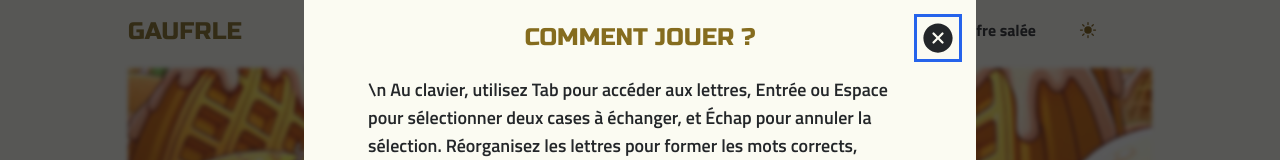
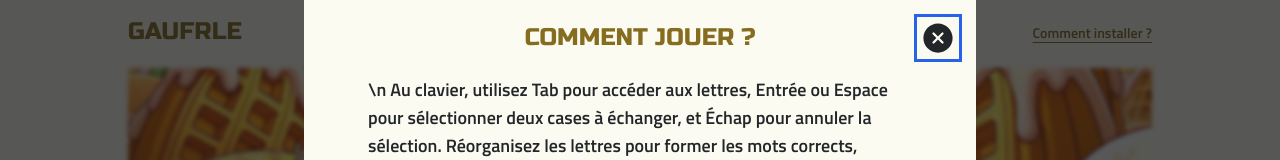
Before and after one commit to William-Louis-Louisy/gaufrle, a React (Vite) app: page / in a window 1280 px wide. Shown: the top 160 px of the page. Built offline with nearby package versions, Linux system fonts and the light colour scheme; some icons are missing.

Commit message:
pwa: provide discoverable install entry in site header

```diff
--- a/src/components/Navigation/Header.tsx
+++ b/src/components/Navigation/Header.tsx
@@ -1,4 +1,5 @@
 import DarkModeToggle from "../DarkModeToggle";
+import InstallApp from "../InstallApp";
 import { Dispatch, SetStateAction } from "react";
 import { FaCircleQuestion, FaBars } from "react-icons/fa6";
 import { Link, useLocation } from "react-router-dom";
@@ -72,6 +73,7 @@ function Header({ setModal, isMenuOpen, setIsMenuOpen }: HeaderProps) {
         </button>
       </div>
 
+      <InstallApp />
       <button
         type="button"
         aria-label={isMenuOpen ? "Fermer le menu" : "Ouvrir le menu"}
```
